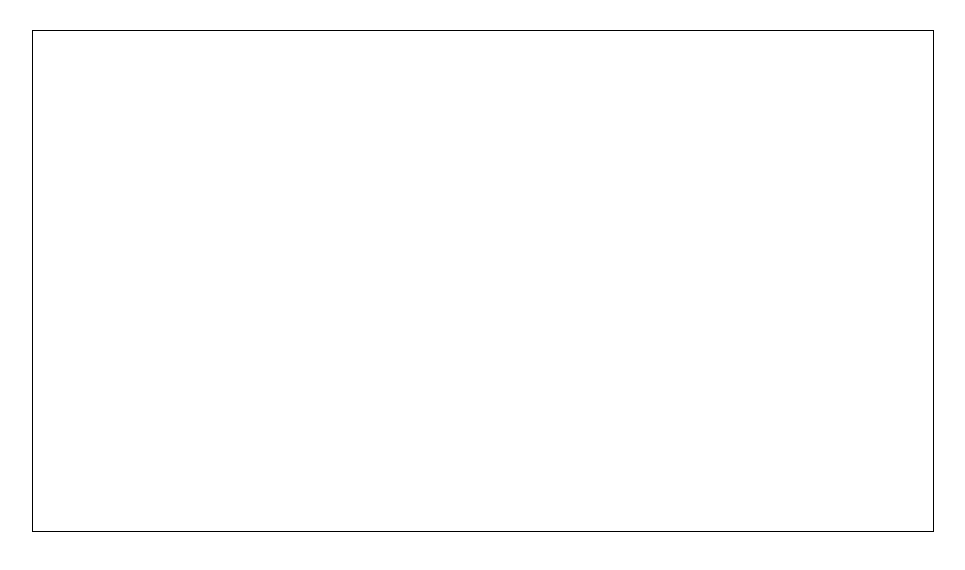
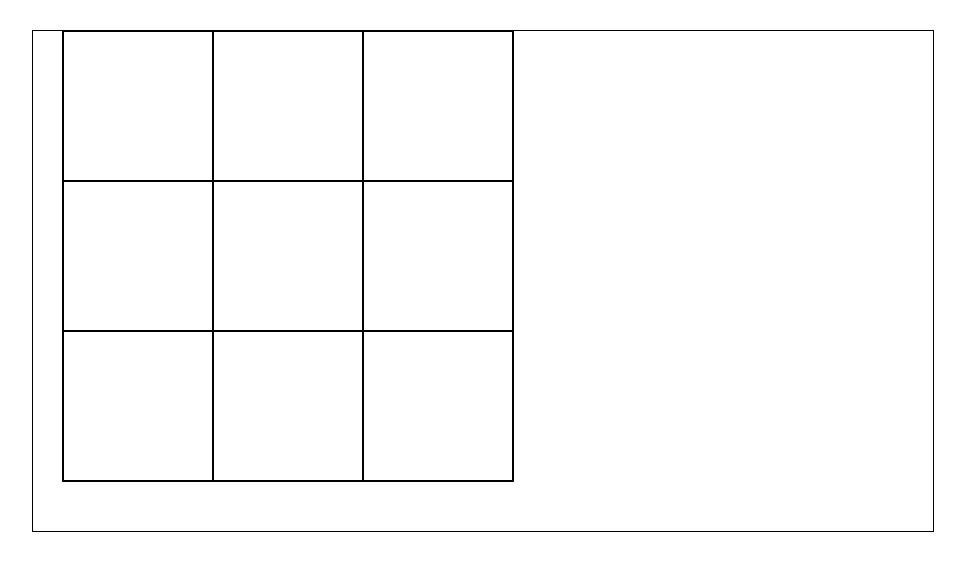
Before and after one commit to arimado/tic-tac-toe-2d, a plain HTML site: page index.html in a window 1280 px wide. Shown: the whole page, without its empty margins (157-1122 px from the left). Drawn offline with Linux system fonts and the light colour scheme.

Commit message:
rendering grid

```diff
--- a/game.js
+++ b/game.js
@@ -3,22 +3,39 @@ window.onload = function () {
     var canvasNode = document.getElementById('game');
     var devPanelNode = document.getElementById('dev');
 
-    canvasNode.style.width = '900px';
-    canvasNode.style.height = '500px';
     canvasNode.style.border = '1px solid black';
     canvasNode.style.display = 'block';
     canvasNode.style.margin = 'auto';
     canvasNode.style.marginTop = '30px';
 
-    var ctx = canvasNode.getContext('2d');
+    var c = canvasNode.getContext('2d');
 
     var board = [false, false, false, false, false, false ,false , false , false];
 
-    var render = function (ctx, data) {
-
+    var render = function (c, data) {
+        drawGrid(c);
     };
 
-    var drawGrid = function (ctx) {
+    var drawBox = function (c, x, y, w, h) {
+        c.strokeStyle = 'black';
+        c.lineWidth = 2;
+        c.strokeRect(x, y, w, h);
+        console.log(x, y, w, h)
+    }
+
+    var drawRow = function (c, x, y, w, h, drawFunc, col, colSpace) {
+        var currentSpace;
+        for (var i = 0; i < col; i += 1) {
+            currentSpace = colSpace * i + 30;
+            drawFunc(c, currentSpace, y, w, h);
+        }
+    }
+
+    var drawGrid = function (c, x, y, w, h, drawCell, col, colSpace, drawRow, row, rowSpace) {
+        for (var i = 0; i < row; i += 1) {
+            var currentRowSpace = rowSpace * i;
+            drawRow(c, x, currentRowSpace, w, h, drawBox, col, colSpace);
+        }
     };
 
     var update = function (currentModel, updateDetails) {
@@ -42,6 +59,10 @@ window.onload = function () {
 
     // EVENT HANDLERS
 
+    var init = function () {
+           drawGrid(c, 20, 20, 150, 150, drawBox, 3, 150, drawRow, 3, 150)
+    };
+
     var mouseMove = function (evt, data) {
         var mousePos = getMousePos(canvasNode, evt);
         var message = "X: " + mousePos.x + ", " + "Y: " + mousePos.y;
@@ -50,4 +71,6 @@ window.onload = function () {
 
     document.addEventListener('mousemove', mouseMove, false);
 
+    init();
+
 }
--- a/index.html
+++ b/index.html
@@ -22,13 +22,15 @@
         #dev {
             position: absolute;
             bottom: 0;
-            padding: 20px;
+            padding: 50px;
             font-family: helvetica;
         }
+
+
     </style>
 </head>
 <body>
-    <canvas id="game">
+    <canvas id="game" width="900" height="500">
     </canvas>
     <div id="dev"> </div>
 </body>
```
